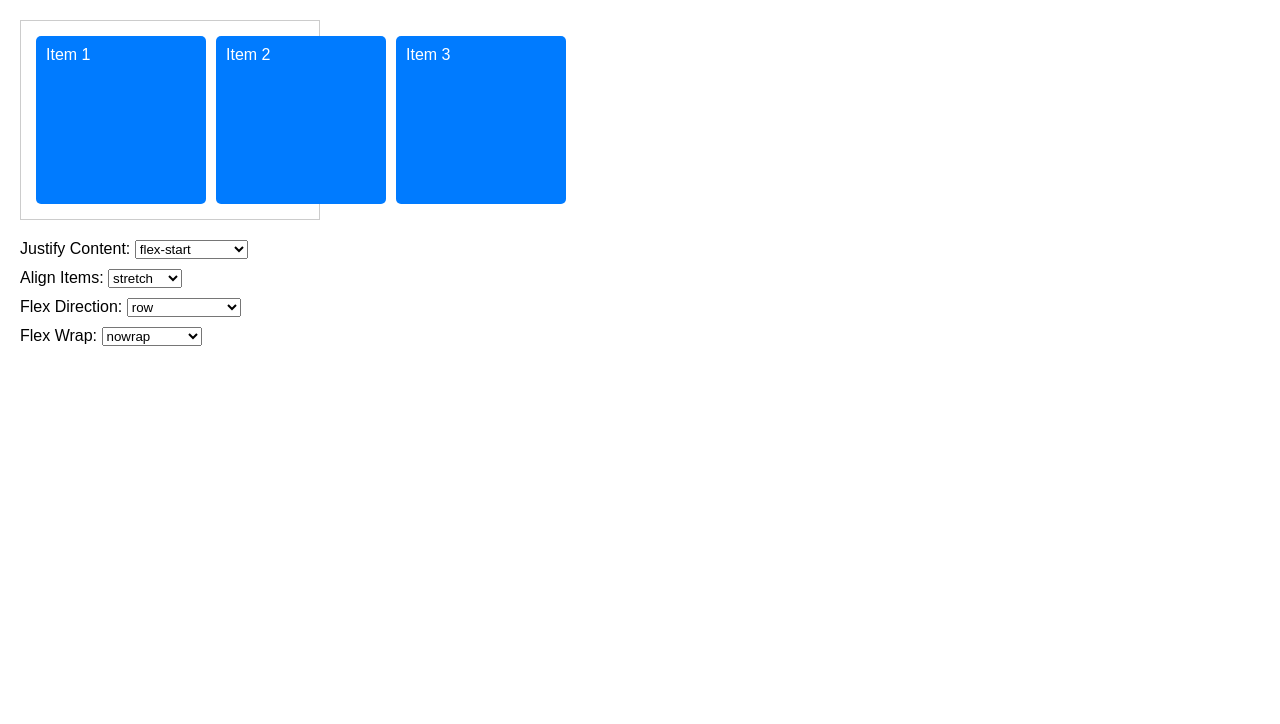
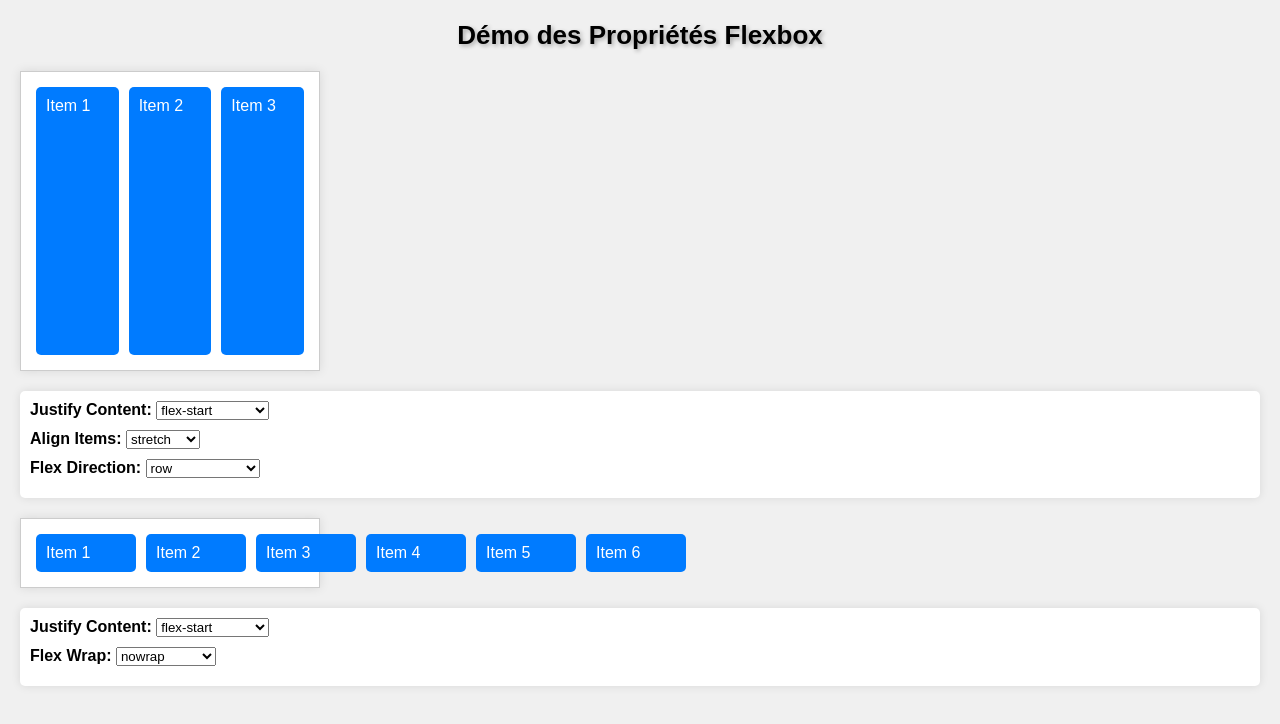
Before and after one commit to Upgradecourse/FlexboxLvl1, a plain HTML site: page index.html in a window 1280 px wide. Drawn offline with Linux system fonts and the light colour scheme.

Commit message:
Ajout d'un conteneur pour illustrer le wrapping

```diff
--- a/index.html
+++ b/index.html
@@ -7,15 +7,17 @@
     <link rel="stylesheet" href="styles.css">
 </head>
 <body>
-    <div class="container" id="container">
+    <h1>Démo des Propriétés Flexbox</h1>
+
+    <div class="container" id="container-align">
         <div class="item">Item 1</div>
         <div class="item">Item 2</div>
         <div class="item">Item 3</div>
     </div>
     <div class="controls">
-        <div>
-            <label for="justify-content">Justify Content: </label>
-            <select id="justify-content">
+        <div class="select-container">
+            <label for="justify-content-align">Justify Content: </label>
+            <select id="justify-content-align">
                 <option value="flex-start">flex-start</option>
                 <option value="flex-end">flex-end</option>
                 <option value="center">center</option>
@@ -24,9 +26,9 @@
                 <option value="space-evenly">space-evenly</option>
             </select>
         </div>
-        <div>
-            <label for="align-items">Align Items: </label>
-            <select id="align-items">
+        <div class="select-container">
+            <label for="align-items-align">Align Items: </label>
+            <select id="align-items-align">
                 <option value="stretch">stretch</option>
                 <option value="flex-start">flex-start</option>
                 <option value="flex-end">flex-end</option>
@@ -34,24 +36,47 @@
                 <option value="baseline">baseline</option>
             </select>
         </div>
-        <div>
-            <label for="flex-direction">Flex Direction: </label>
-            <select id="flex-direction">
+        <div class="select-container">
+            <label for="flex-direction-align">Flex Direction: </label>
+            <select id="flex-direction-align">
                 <option value="row">row</option>
                 <option value="row-reverse">row-reverse</option>
                 <option value="column">column</option>
                 <option value="column-reverse">column-reverse</option>
             </select>
         </div>
-        <div>
-            <label for="flex-wrap">Flex Wrap: </label>
-            <select id="flex-wrap">
+    </div>
+
+    <div class="container" id="container-wrap">
+        <div class="item-wrap">Item 1</div>
+        <div class="item-wrap">Item 2</div>
+        <div class="item-wrap">Item 3</div>
+        <div class="item-wrap">Item 4</div>
+        <div class="item-wrap">Item 5</div>
+        <div class="item-wrap">Item 6</div>
+    </div>
+    <div class="controls">
+        <div class="select-container">
+            <label for="justify-content-wrap">Justify Content: </label>
+            <select id="justify-content-wrap">
+                <option value="flex-start">flex-start</option>
+                <option value="flex-end">flex-end</option>
+                <option value="center">center</option>
+                <option value="space-between">space-between</option>
+                <option value="space-around">space-around</option>
+                <option value="space-evenly">space-evenly</option>
+            </select>
+        </div>
+        <div class="select-container">
+            <label for="flex-wrap-wrap">Flex Wrap: </label>
+            <select id="flex-wrap-wrap">
                 <option value="nowrap">nowrap</option>
                 <option value="wrap">wrap</option>
                 <option value="wrap-reverse">wrap-reverse</option>
             </select>
         </div>
     </div>
+
     <script src="scripts.js"></script>
 </body>
 </html>
--- a/scripts.js
+++ b/scripts.js
@@ -1,24 +1,32 @@
 document.addEventListener('DOMContentLoaded', () => {
-  const container = document.getElementById('container');
-  const justifyContentSelect = document.getElementById('justify-content');
-  const alignItemsSelect = document.getElementById('align-items');
-  const flexDirectionSelect = document.getElementById('flex-direction');
-  const flexWrapSelect = document.getElementById('flex-wrap');
+  const containerAlign = document.getElementById('container-align');
+  const justifyContentAlign = document.getElementById('justify-content-align');
+  const alignItemsAlign = document.getElementById('align-items-align');
+  const flexDirectionAlign = document.getElementById('flex-direction-align');
 
-  // Fonction pour mettre à jour les styles du container
-  const updateFlexContainer = () => {
-      container.style.justifyContent = justifyContentSelect.value;
-      container.style.alignItems = alignItemsSelect.value;
-      container.style.flexDirection = flexDirectionSelect.value;
-      container.style.flexWrap = flexWrapSelect.value;
+  const containerWrap = document.getElementById('container-wrap');
+  const justifyContentWrap = document.getElementById('justify-content-wrap');
+  const flexWrapWrap = document.getElementById('flex-wrap-wrap');
+
+  const updateFlexContainerAlign = () => {
+      containerAlign.style.justifyContent = justifyContentAlign.value;
+      containerAlign.style.alignItems = alignItemsAlign.value;
+      containerAlign.style.flexDirection = flexDirectionAlign.value;
   };
 
-  // Écouteurs d'événements pour les sélections
-  justifyContentSelect.addEventListener('change', updateFlexContainer);
-  alignItemsSelect.addEventListener('change', updateFlexContainer);
-  flexDirectionSelect.addEventListener('change', updateFlexContainer);
-  flexWrapSelect.addEventListener('change', updateFlexContainer);
+  const updateFlexContainerWrap = () => {
+      containerWrap.style.justifyContent = justifyContentWrap.value;
+      containerWrap.style.flexWrap = flexWrapWrap.value;
+  };
 
-  // Initialiser le style du container au chargement de la page
-  updateFlexContainer();
+  justifyContentAlign.addEventListener('change', updateFlexContainerAlign);
+  alignItemsAlign.addEventListener('change', updateFlexContainerAlign);
+  flexDirectionAlign.addEventListener('change', updateFlexContainerAlign);
+
+  justifyContentWrap.addEventListener('change', updateFlexContainerWrap);
+  flexWrapWrap.addEventListener('change', updateFlexContainerWrap);
+
+  // Initialiser les styles des conteneurs au chargement de la page
+  updateFlexContainerAlign();
+  updateFlexContainerWrap();
 });
--- a/styles.css
+++ b/styles.css
@@ -1,31 +1,91 @@
+/* Réinitialisation des styles de base */
+* {
+    box-sizing: border-box;
+    margin: 0;
+    padding: 0;
+}
+
 body {
     font-family: Arial, sans-serif;
+    background-color: #f0f0f0;
     margin: 20px;
+}
+
+h1 {
+    font-size: 26px;
+    text-align: center;
+    margin-bottom: 20px;
+    text-shadow: 2px 2px 4px rgba(0, 0, 0, 0.3);
 }
 
 .container {
     display: flex;
     border: 1px solid #ccc;
     padding: 10px;
-    height: 200px;  /* Augmenté pour démontrer les effets du flex-wrap et align-content */
-    width: 300px;   /* Réduit pour démontrer les effets du wrapping */
     margin-bottom: 20px;
-    box-sizing: border-box;
+    background-color: #ffffff;
+    box-shadow: 0 0 10px rgba(0, 0, 0, 0.1);
 }
 
-.item {
+#container-align {
+    flex-wrap: nowrap;
+    justify-content: flex-start;
+    align-items: stretch;
+    width: 300px;
+    height: 300px;
+}
+
+#container-wrap {
+    flex-wrap: nowrap;
+    justify-content: flex-start;
+    width: 300px;
+    margin-bottom: 20px;
+    margin-top: 20px;
+    height: auto;
+}
+
+.item, .item-wrap {
     background-color: #007bff;
     color: white;
     padding: 10px;
     margin: 5px;
     border-radius: 5px;
-    flex: 0 0 150px;  /* Largeur fixe pour démontrer le wrapping */
+}
+
+.item {
+    flex: 1;
+}
+
+.item-wrap {
+    flex: 0 0 100px;
+}
+
+.item:hover, .item-wrap:hover {
+    background-color: #0056b3;
 }
 
 .controls {
     margin-top: 10px;
+    background-color: #ffffff;
+    padding: 10px;
+    border-radius: 5px;
+    box-shadow: 0 0 10px rgba(0, 0, 0, 0.1);
 }
 
 .controls div {
     margin-bottom: 10px;
 }
+
+label {
+    font-weight: bold;
+}
+
+.select-container {
+    margin-bottom: 15px;
+}
+
+@media (max-width: 600px) {
+    #container-align, #container-wrap {
+        width: 100%;
+    }
+}
```
Also changed, not shown: 1 other file.
